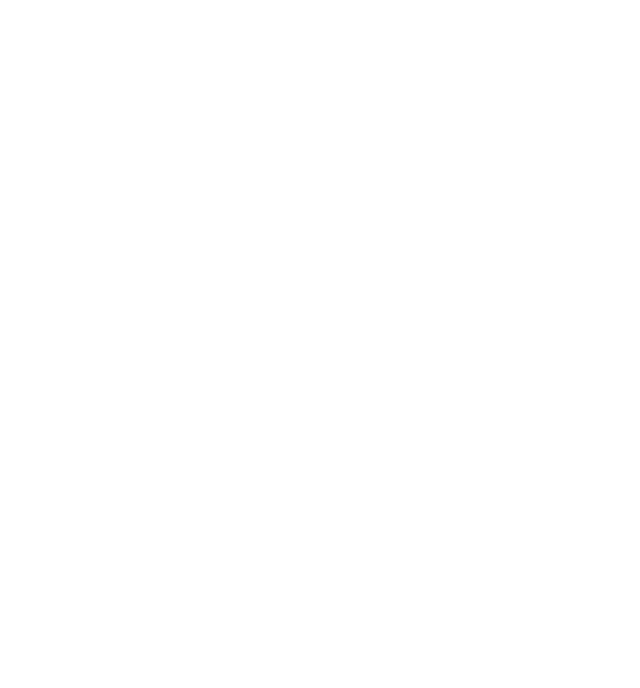
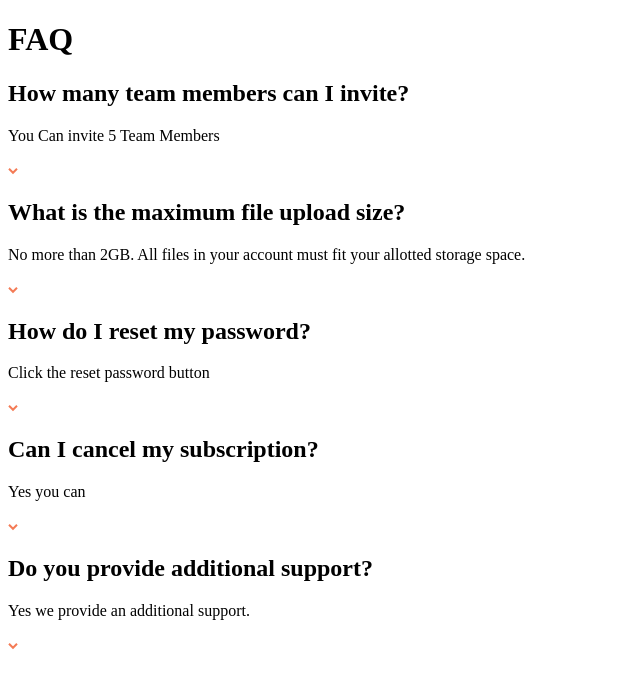
Before and after one commit to NikaNishnianidze/FAQ-accordion, a plain HTML site: page index.html in a window 1280 px wide. Shown: the whole page, without its empty margins (0-640 px from the left). Drawn offline with Linux system fonts and the light colour scheme.

Commit message:
finished html5 coding

```diff
--- a/index.html
+++ b/index.html
@@ -9,5 +9,54 @@
     <script src="script.js" defer></script>
     <title>FAQ Accordion</title>
   </head>
-  <body></body>
+  <body>
+    <div class="container">
+      <h1>FAQ</h1>
+      <div class="question-div">
+        <div class="column-div">
+          <h2 class="question-h2">How many team members can I invite?</h2>
+          <p class="answer" id="answer-div">You Can invite 5 Team Members</p>
+        </div>
+        <img src="./assets/icon-arrow-down.svg" alt="arrow down icon" />
+        <div class="divider"></div>
+      </div>
+      <div class="question-div">
+        <div class="column-div">
+          <h2 class="question-h2">What is the maximum file upload size?</h2>
+          <p class="answer" id="answer-div">
+            No more than 2GB. All files in your account must fit your allotted
+            storage space.
+          </p>
+        </div>
+        <img src="./assets/icon-arrow-down.svg" alt="arrow down icon" />
+        <div class="divider"></div>
+      </div>
+      <div class="question-div">
+        <div class="column-div">
+          <h2 class="question-h2">How do I reset my password?</h2>
+          <p class="answer" id="answer-div">Click the reset password button</p>
+        </div>
+        <img src="./assets/icon-arrow-down.svg" alt="arrow down icon" />
+        <div class="divider"></div>
+      </div>
+      <div class="question-div">
+        <div class="column-div">
+          <h2 class="question-h2">Can I cancel my subscription?</h2>
+          <p class="answer" id="answer-div">Yes you can</p>
+        </div>
+        <img src="./assets/icon-arrow-down.svg" alt="arrow down icon" />
+        <div class="divider"></div>
+      </div>
+      <div class="question-div">
+        <div class="column-div">
+          <h2 class="question-h2">Do you provide additional support?</h2>
+          <p class="answer" id="answer-div">
+            Yes we provide an additional support.
+          </p>
+        </div>
+        <img src="./assets/icon-arrow-down.svg" alt="arrow down icon" />
+        <div class="divider"></div>
+      </div>
+    </div>
+  </body>
 </html>
```
